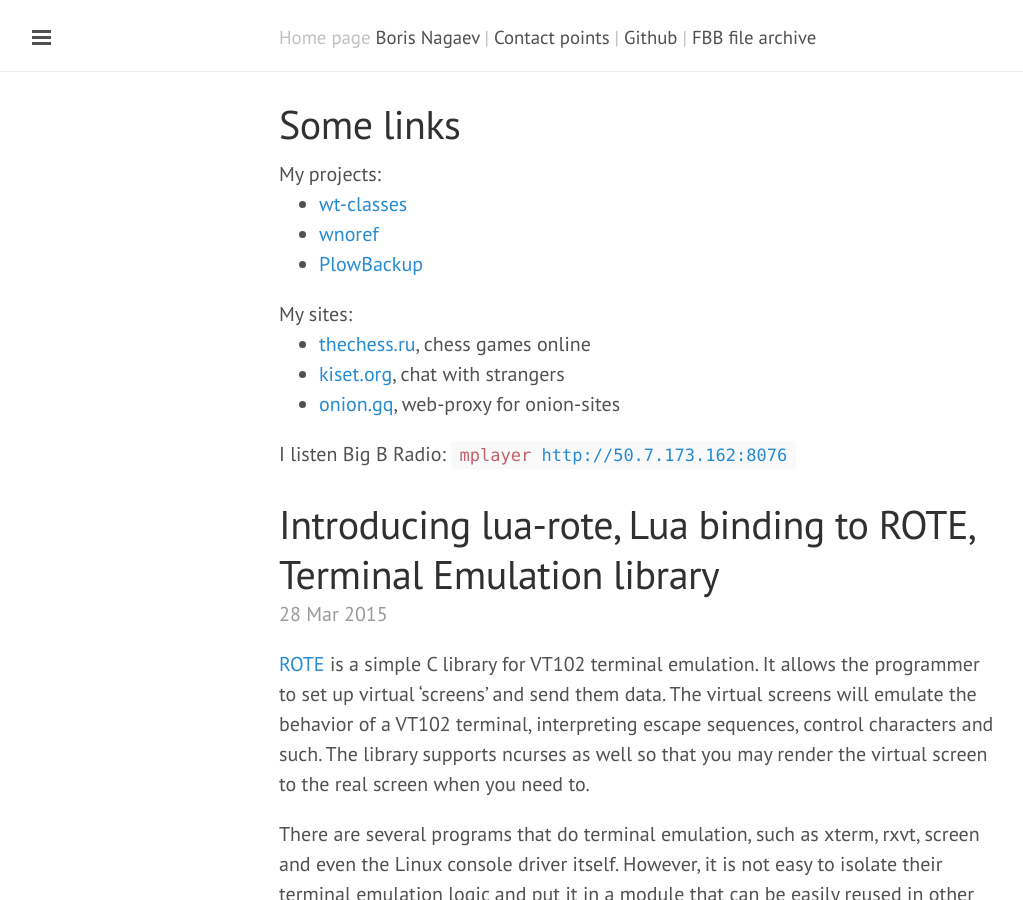
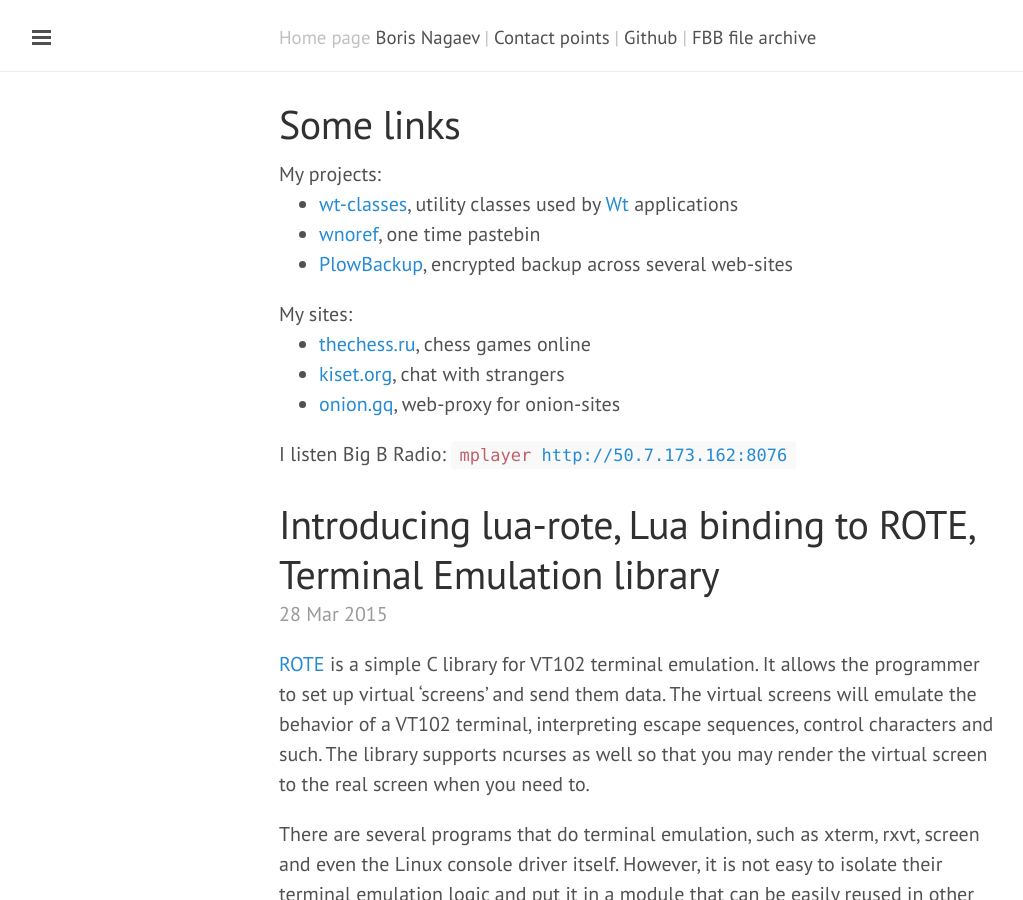
Before and after one commit to starius/starius.github.io, a Jekyll site: the page built from index.html, in a window 1280 px wide and 900 px high. Shown: the whole window, without its empty margins (1-1024 px from the left). Built offline with Jekyll 4.4.1, drawn with Linux system fonts in a browser that asks for light colours; Markdown is read by kramdown in place of the engine named in the settings; the list of posts is cut into pages by our own code.

Commit message:
add short descriptions to projects on main page

```diff
--- a/index.html
+++ b/index.html
@@ -8,11 +8,13 @@ title: Home
 My projects:
 <ul>
   <li><a href="http://starius.ru/wt-classes/reference/"
-         >wt-classes</a></li>
+         >wt-classes</a>, utility classes used by
+      <a href="http://webtoolkit.eu">Wt</a> applications</li>
   <li><a href="http://starius.ru/wnoref/"
-         >wnoref</a></li>
+         >wnoref</a>, one time pastebin</li>
   <li><a href="https://bitbucket.org/starius/config/src/tip/bin/plowbackup.py"
-         >PlowBackup</a></li>
+         >PlowBackup</a>,
+     encrypted backup across several web-sites</li>
 </ul>
 
 My sites:
```
